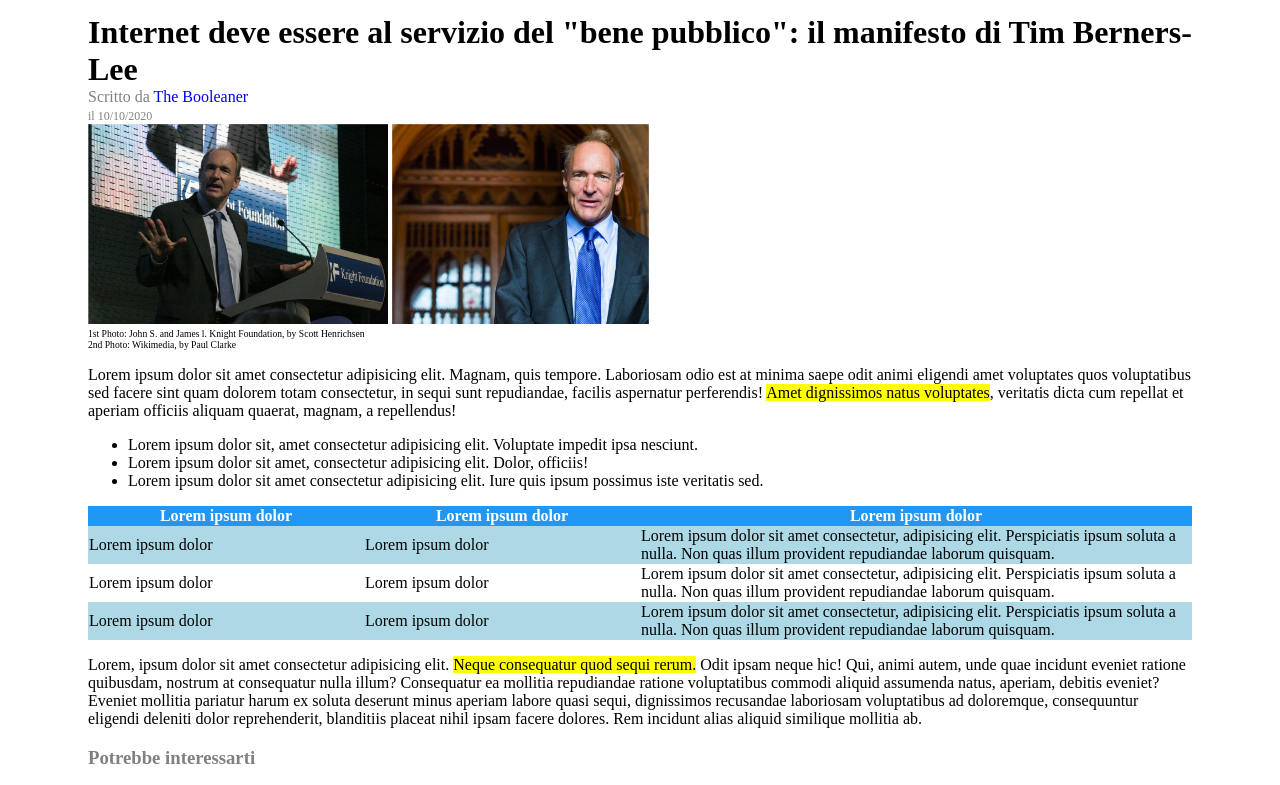
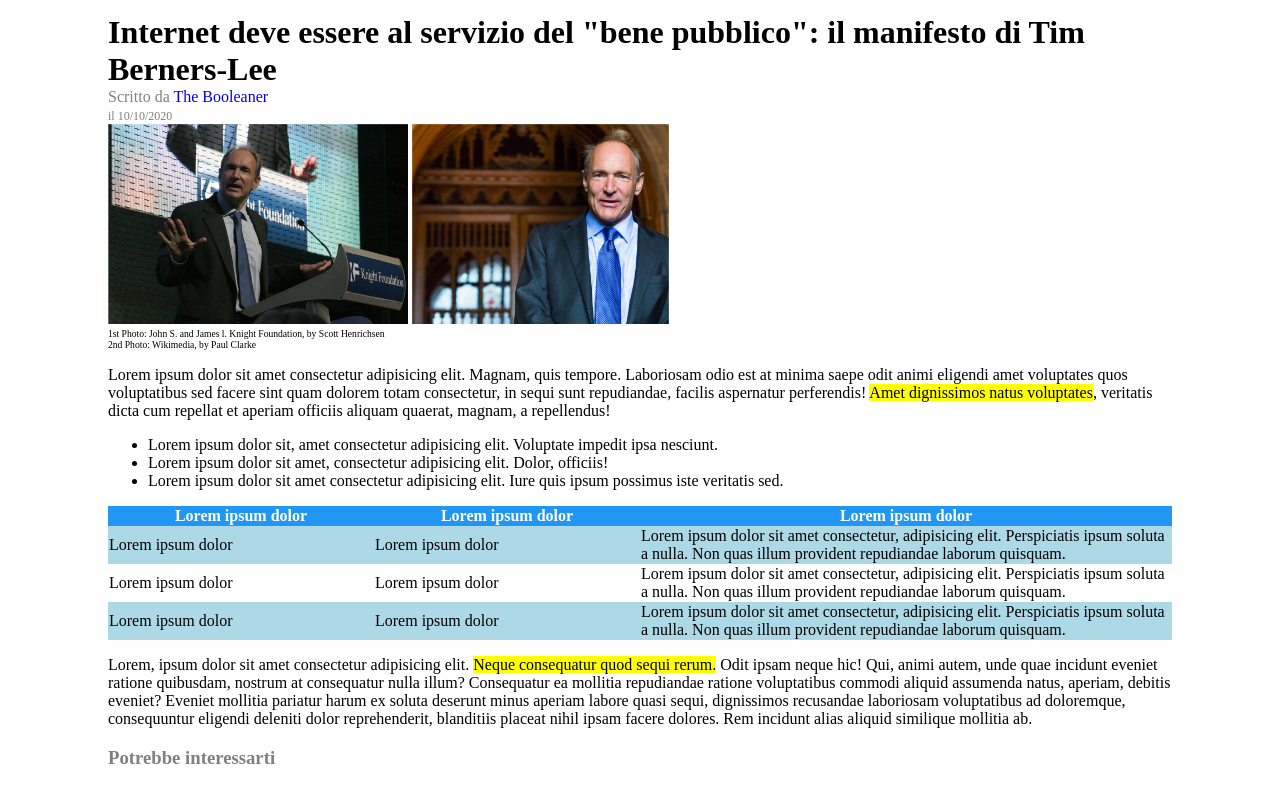
Before and after one commit to matteobonesini/html-css-booleaner, a plain HTML site: page Bonus/index.html in a window 1280 px wide. Shown: the part 115-900 px from the top of the page. Drawn offline with Linux system fonts and the light colour scheme.

Commit message:
Ritocchi finali

```diff
--- a/Bonus/css/style.css
+++ b/Bonus/css/style.css
@@ -1,6 +1,6 @@
 /* padding laterale */
 #logo, main, footer {
-    padding: 0 80px;
+    padding: 0 100px;
 }
 
 /* header */
```
Also changed, not shown: 1 other file.
